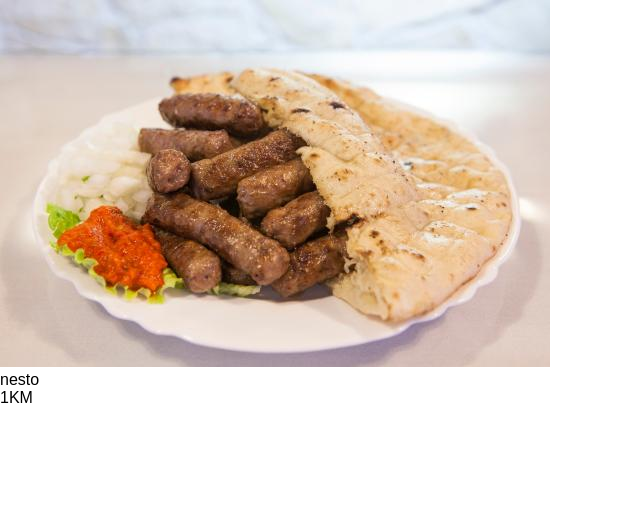
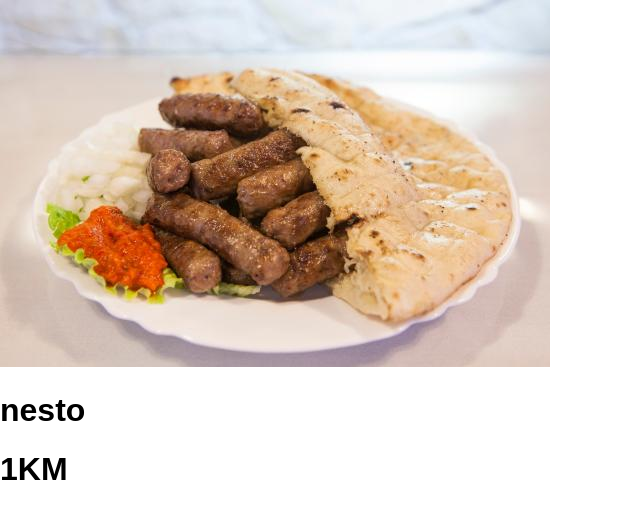
Before and after one commit to fcausevic1/RestaurantAppFrontend, a React (Create React App) app: page / in a window 1280 px wide. Shown: the top 518 px of the page, without its empty margins (0-640 px from the left). Built offline with nearby package versions, Linux system fonts and the light colour scheme.

Commit message:
ispravke

```diff
--- a/src/App.js
+++ b/src/App.js
@@ -1,7 +1,7 @@
 import React, { Component } from 'react';
 //import logo from './logo.svg';
 import './App.css';
-import Proizvod from './Proizvod.jsx';
+import Proizvod from './components/Proizvod.jsx';
 
 class App extends Component {
   render() {
--- /dev/null
+++ b/src/components/Proizvod.css
@@ -0,0 +1,4 @@
+.omotac {
+    width: 100px;
+    height: 200px;
+}
--- a/src/Proizvod.jsx
+++ b/src/components/Proizvod.jsx
@@ -1,18 +1,20 @@
 import React, { useState } from 'react';
- //import logo from 'cevap.jpg'
+import './Proizvod.css';
+
+ import image from './cevap.jpg'
 const Proizvod = (props) => {
    const [nesto] = useState("Konj")
     return (
 
-         <div>
+         <div class="omotac">
              <div clas="slika">
-             <img src={require('./cevap.jpg')} />
+             <img src={image}></img>
              </div>
              <div class="naziv">
-         <h>{props.naziv_proizvoda}</h>
+         <h1>{props.naziv_proizvoda}</h1>
             </div>
             <div class="cijena">
-         <h>{props.cijena_proizvoda}</h>
+         <h1>{props.cijena_proizvoda}</h1>
             </div>
         </div>
     )
```
Also changed, not shown: src/components/cevap.jpg (renamed from src/cevap.jpg).
